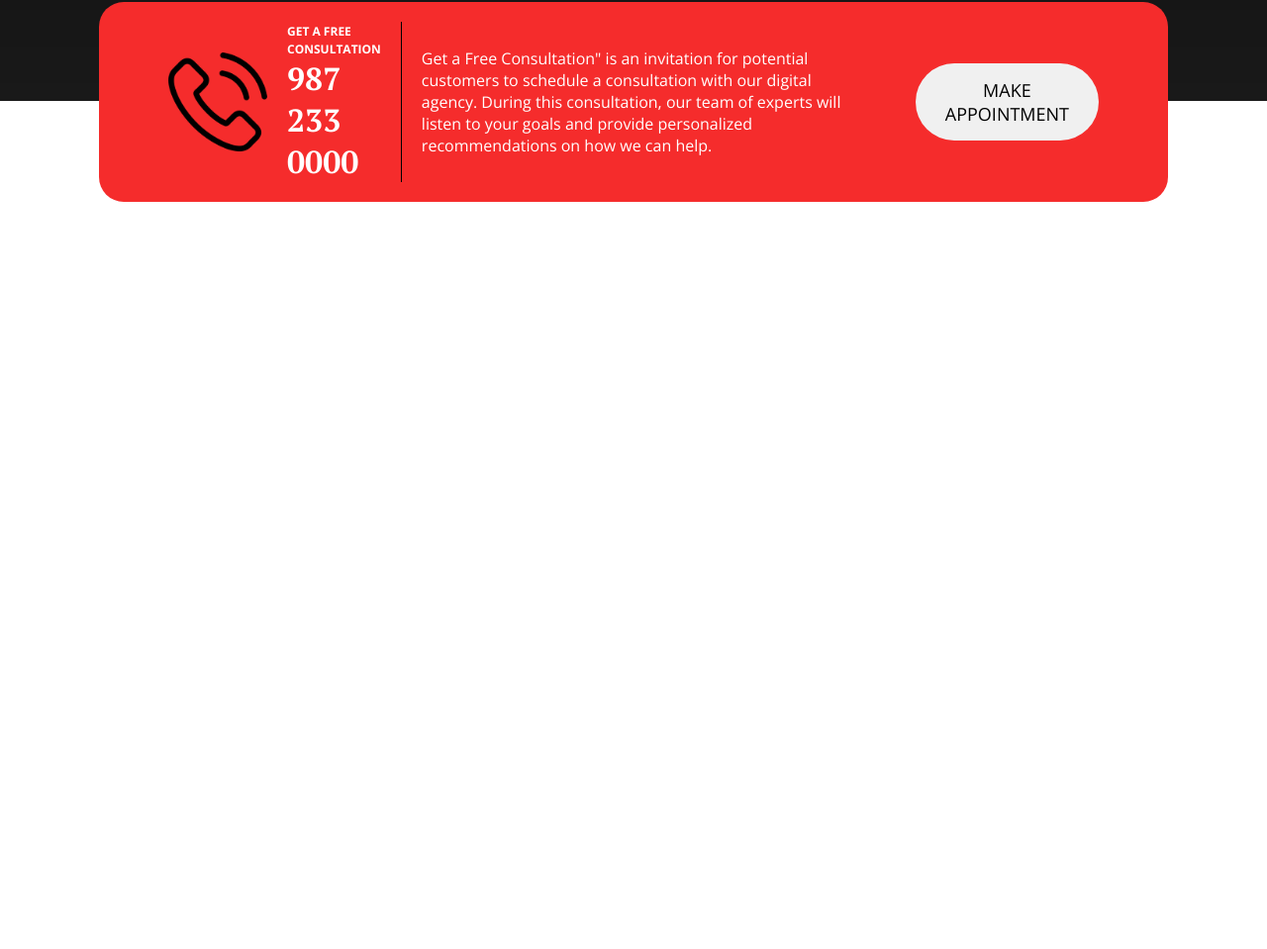
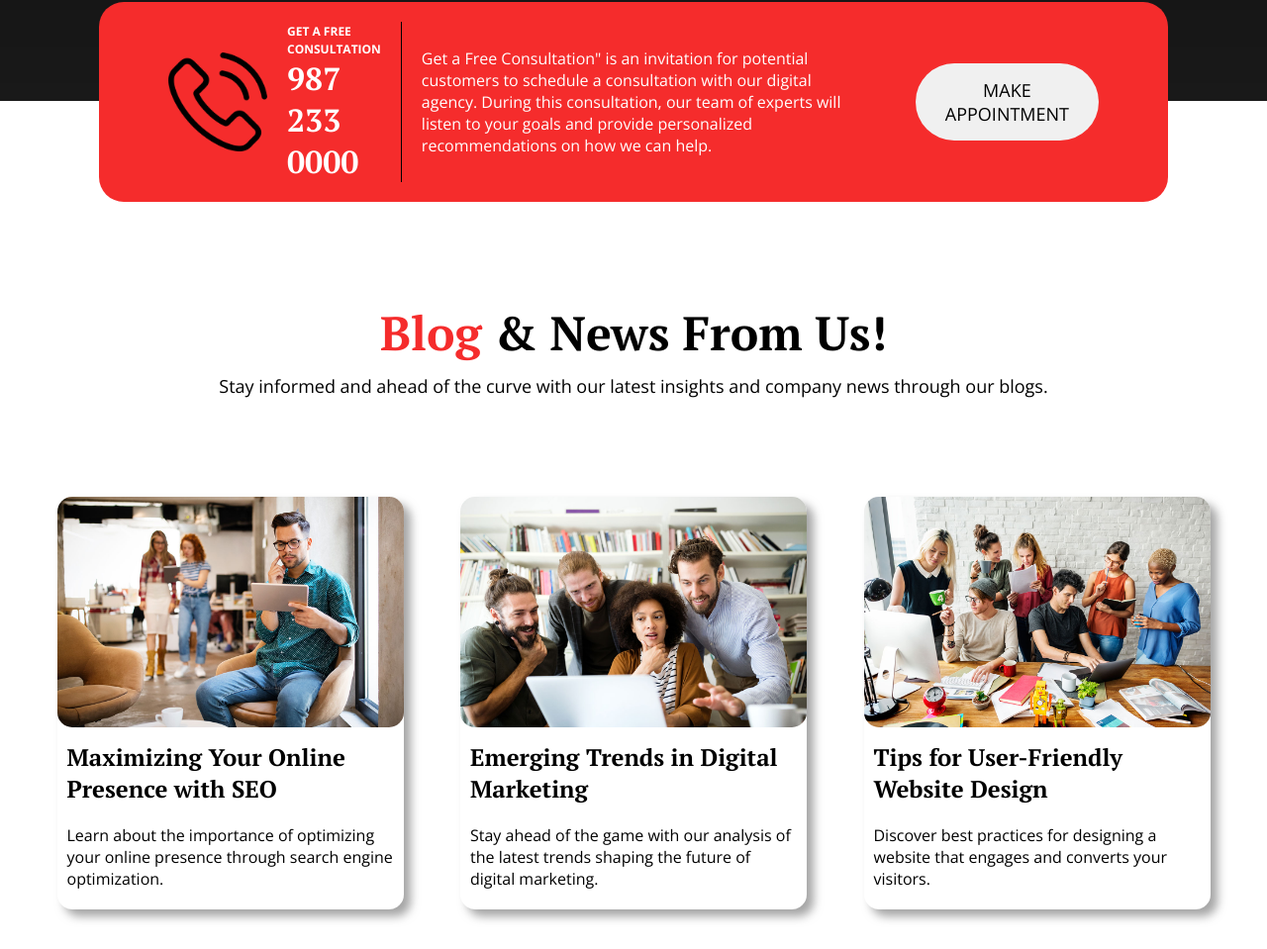
Before and after one commit to omorfarukmahfuj/digital-agency, a plain HTML site: page index.html in a window 1280 px wide. Shown: the part 1623-2582 px from the top of the page at 99% size. Before the commit the page ends 1927 px from the top, so only its background shows below. Drawn offline with nearby package versions, Linux system fonts and the light colour scheme.

Commit message:
added blog section

```diff
--- a/index.html
+++ b/index.html
@@ -139,6 +139,36 @@
                 personalized recommendations on how we can help. </p>
             <button class="btn-tertiary">MAKE APPOINTMENT</button>
         </section>
+
+        <!-- Blog Section -->
+        <section class="blog-section">
+            <h1 class="blog-title"><span class="text-primary">Blog</span> & News From Us!</h1>
+            <p class="blog-description">Stay informed and ahead of the curve with our latest insights and company news
+                through our blogs.</p>
+
+            <div class="blog-container">
+                <article>
+                    <img src="asset/image/blog-1.jpg" alt="">
+                    <h2>Maximizing Your Online Presence with SEO</h2>
+                    <p>Learn about the importance of optimizing your online presence through search engine optimization.
+                    </p>
+                </article>
+
+                <article>
+                    <img src="asset/image/blog-2.jpg" alt="">
+                    <h2>Emerging Trends in Digital Marketing</h2>
+                    <p>Stay ahead of the game with our analysis of the latest trends shaping the future of digital
+                        marketing.
+                    </p>
+                </article>
+                <article>
+                    <img src="asset/image/blog-3.jpg" alt="">
+                    <h2>Tips for User-Friendly Website Design</h2>
+                    <p>Discover best practices for designing a website that engages and converts your visitors.
+                    </p>
+                </article>
+            </div>
+        </section>
     </main>
 
     <!-- Footer Start -->
--- a/styles/style.css
+++ b/styles/style.css
@@ -230,3 +230,53 @@ nav {
     font-weight: 700;
     color: white;
 }
+
+/* Blog Styles */
+.blog-section {
+    margin-bottom: 20px;
+}
+
+.blog-title {
+    font-size: 48px;
+    font-family: 'PT Serif', serif;
+    font-weight: 700;
+    text-align: center;
+    margin-bottom: 10px;
+}
+
+.blog-description {
+    font-size: 18px;
+    font-family: 'Open Sans', sans-serif;
+    text-align: center;
+    margin-bottom: 100px;
+}
+
+.blog-container {
+    display: flex;
+    justify-content: space-evenly;
+}
+
+article {
+    border-radius: 15px;
+    background-color: #ffffff;
+    box-shadow: 7px 7px 10px rgba(128, 128, 128, 0.705);
+    width: 350px;
+    margin-bottom: 20px;
+}
+
+article img {
+    width: 100%;
+    border-radius: 15px;
+}
+
+article h2 {
+    padding: 10px;
+    font-size: 24px;
+    font-family: 'PT Serif', serif;
+}
+
+article p {
+    padding: 10px;
+    font-family: 'Open Sans', sans-serif;
+    margin-bottom: 10px;
+}
```
